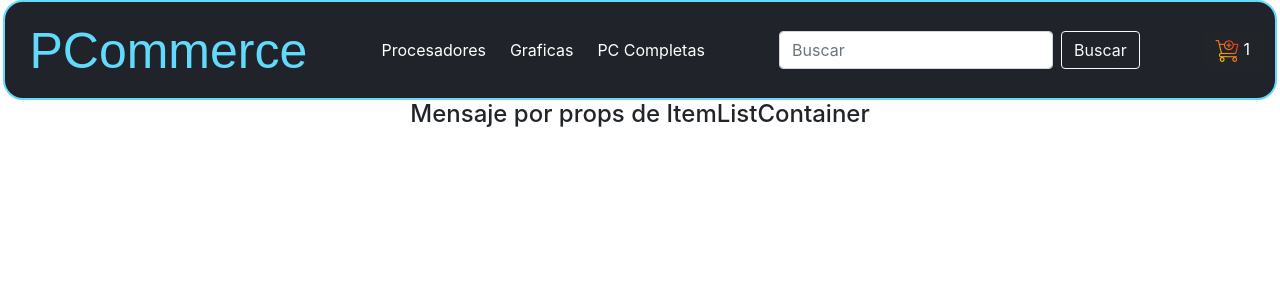
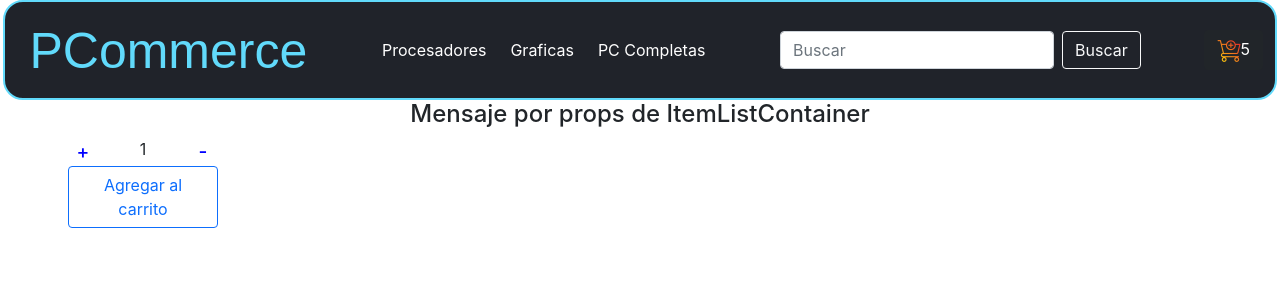
Before and after one commit to Darwinaly/CoderHouse-React-JS-PCommerce, a React (Create React App) app: page / in a window 1280 px wide. Shown: the top 300 px of the page. Built offline with nearby package versions, Linux system fonts and the light colour scheme.

Commit message:
Darwin Figueredo, Desafio clase 4

```diff
--- a/src/components/CartWidget/CartWidget.js
+++ b/src/components/CartWidget/CartWidget.js
@@ -1,8 +1,8 @@
 import logo from './addtocart.png';
 
-function CartWidget () {
+function CartWidget (props) {
     return(
-        <button type="button" className="btn btn-dark"><img src={logo} alt="add to cart"/> 1 </button>
+        <button type="button" className="btn btn-dark"><img src={logo} alt="add to cart"/>{props.compras}</button>
     )
 }
 
--- /dev/null
+++ b/src/components/ItemCount/ItemCount.css
@@ -0,0 +1,54 @@
+.itemCount{
+    margin-top: 2px;
+    margin-left: 68px;
+    margin-block-end: 5px;
+    width: 150px;
+}
+
+
+
+.itemCountButtons {
+    border-color: black;
+    border-width: 2px;
+    display: flex;
+}
+
+.handlerAdd {
+    border: 0;
+    background-color: white;
+    width: 30px;
+    color: blue;
+    font-weight: 500;
+    font-size: larger;
+}
+
+.handlerAdd:hover {
+    background-color: blue;
+    color: white;
+}
+
+.handlerSubtract {
+    border: 0;
+    background-color: white;
+    width: 30px;
+    color: blue;
+    font-weight: 500;
+    font-size: larger;
+}
+
+.handlerSubtract:hover {
+    background-color: blue;
+    color: white;
+}
+
+.count {
+    border: 0;
+    background-color: white;
+    width: 90px;
+    text-align: center;
+}
+
+
+.nav li a:hover {
+    background-color:#434343;
+}
--- /dev/null
+++ b/src/components/ItemCount/ItemCount.js
@@ -0,0 +1,35 @@
+import {useState} from "react";
+import "./ItemCount.css"
+
+function ItemCount ({stock, initial, onAdd}){
+
+    const [count, setCount] = useState(initial);
+
+    const handlerAdd = () => {
+        if (count < stock) setCount (count + 1);
+    }
+
+    const  handlerSubtract = () => {
+        if (count > 0) setCount(count -1);
+    }
+
+    const handlerAddToCart = () => {
+        onAdd(count);
+    }
+
+
+
+    return(
+        <div className="itemCount" id="itemCount">
+            <div className="itemCountButtons" id="itemCountButtons">
+                <button onClick={handlerAdd} className="handlerAdd" id="handlerAdd">+</button>
+                <div className="count" id="count"><span >{count}</span></div>
+                <button onClick={handlerSubtract} className="handlerSubtract" id="handlerSubtract">-</button>
+            </div>
+            <button onClick={handlerAddToCart} type="button" className="btn btn-outline-primary">Agregar al carrito</button>
+        </div>
+    );
+
+}
+
+export default ItemCount
--- a/src/components/ItemListContainer/ItemListContainer.js
+++ b/src/components/ItemListContainer/ItemListContainer.js
@@ -1,8 +1,17 @@
+import ItemCount from "../ItemCount/ItemCount";
 
 
 function ItemListContainer (props){
+
+    const onAdd = (count) => {
+        console.log('Add to cart');
+    };
+
     return (
+        <>
         <h4>{props.mensaje}</h4>
+        <ItemCount stock={5} initial={1} onAdd={onAdd}/>
+        </>
     );
 }
 
--- a/src/components/NavBar/NavBar.js
+++ b/src/components/NavBar/NavBar.js
@@ -15,7 +15,7 @@ function NavBar () {
                     <input className="form-control me-2 float-rigt" type="search" placeholder="Buscar" aria-label="Search"/>
                     <button className="btn btn-outline-light" type="submit">Buscar</button>
                 </form>
-                <CartWidget/>
+                <CartWidget compras="5"/>
             </div>
         </nav>
         </>
```
